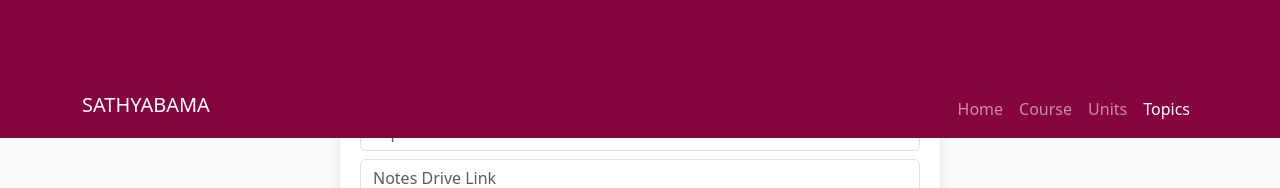
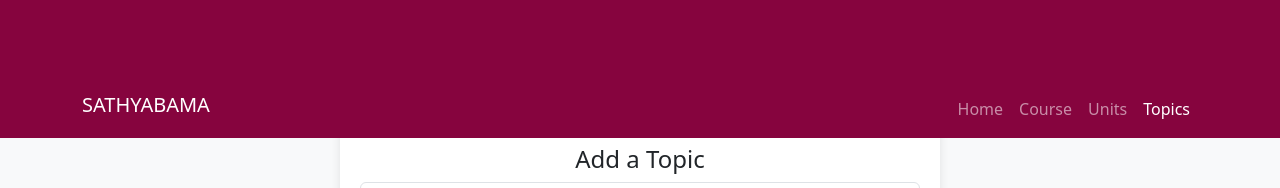
Before and after one commit to Barath2812/PROJECT-SETUP, a React (Vite) app in the folder Notes/Notes/: page /#/admin-topic in a window 1280 px wide. Shown: the top 188 px of the page. Built offline with nearby package versions, Linux system fonts and the light colour scheme; no server answers; sample sign-in values are in the browser's storage.

Commit message:
Update TOPIC.jsx

```diff
--- a/Notes/Notes/src/TOPIC.jsx
+++ b/Notes/Notes/src/TOPIC.jsx
@@ -135,7 +135,7 @@ const TopicPage = ({ userRole }) => {
 
   return (
     <div className="col-12 bg-light ">
-      <header className="fixed-top">
+      <header className="sticky-top">
         <nav className="navbar navbar-dark navbar-expand-lg">
           <div className="container">
             <h1 className="navbar-brand">SATHYABAMA</h1>
```
